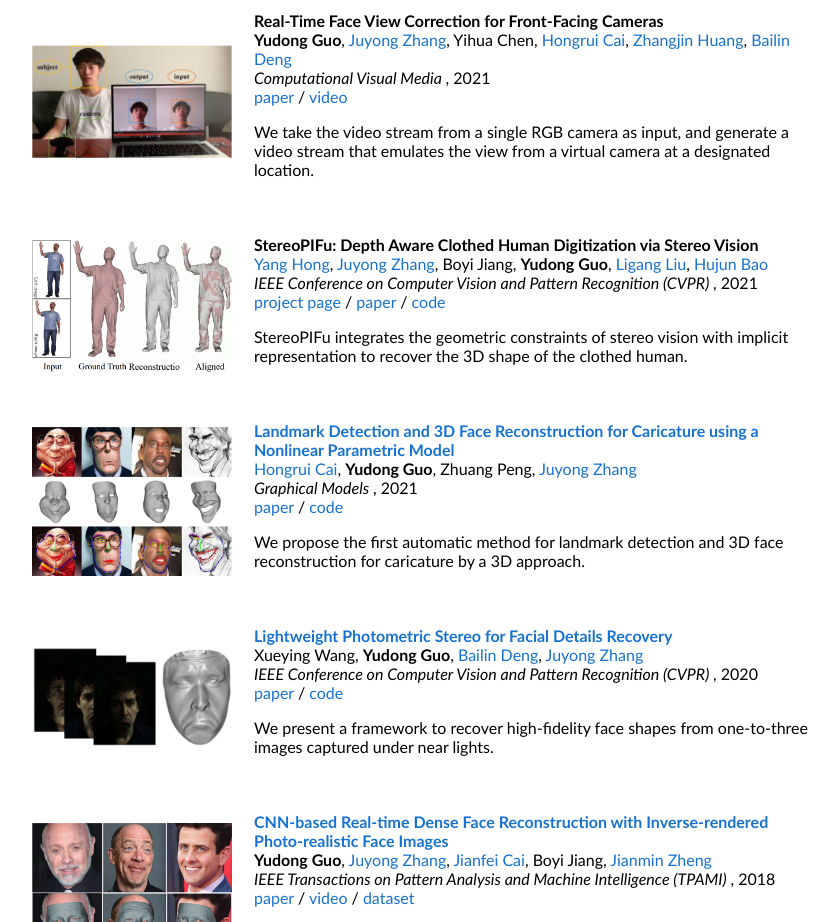
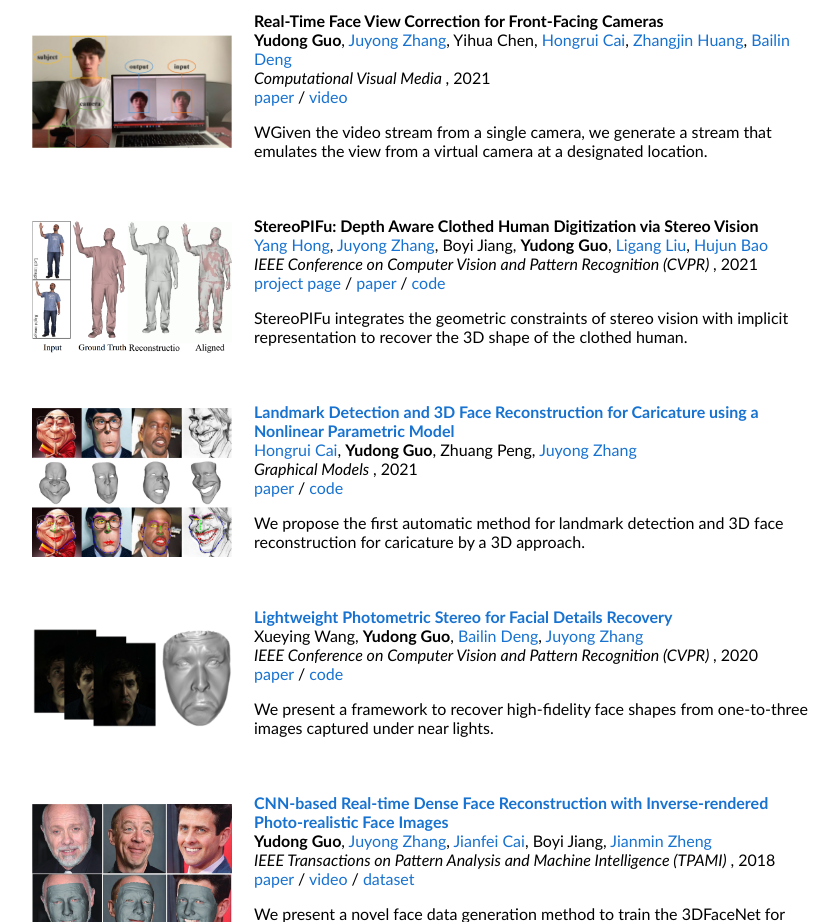
Before and after one commit to YudongGuo/YudongGuo.github.io, a plain HTML site: page index.html in a window 1280 px wide. Shown: the part 1560-2482 px from the top of the page, without its empty margins (208-1047 px from the left). Drawn offline with Linux system fonts and the light colour scheme.

Commit message:
Update index.html

```diff
--- a/index.html
+++ b/index.html
@@ -242,7 +242,7 @@
                   <br>
                   <a href="data/FaceViewCorrection.pdf">paper</a> /
                   <a href="data/FaceViewCorrection.mp4">video</a>
-                  <p>We take the video stream from a single RGB camera as input, and generate a video stream that emulates the view from a virtual camera at a designated location.</p>
+                  <p>WGiven the video stream from a single camera, we generate a stream that emulates the view from a virtual camera at a designated location.</p>
                 </td>
               </tr>
 
```
